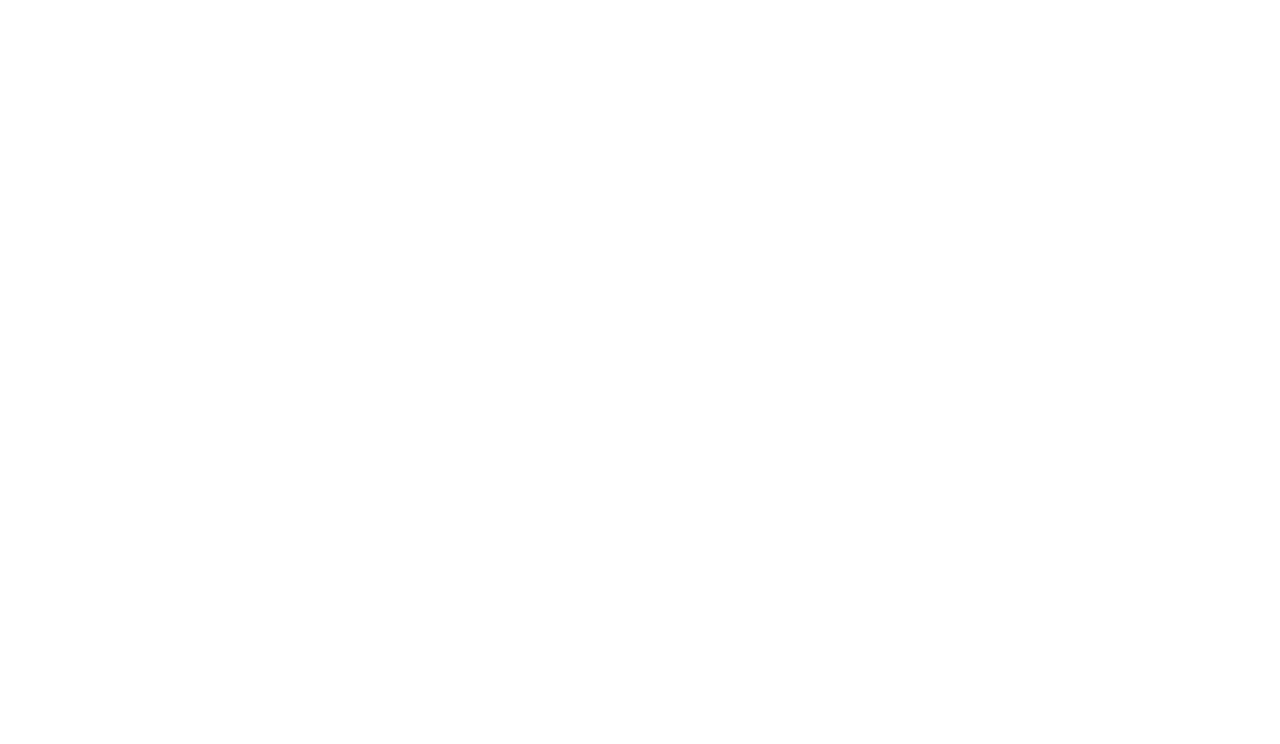
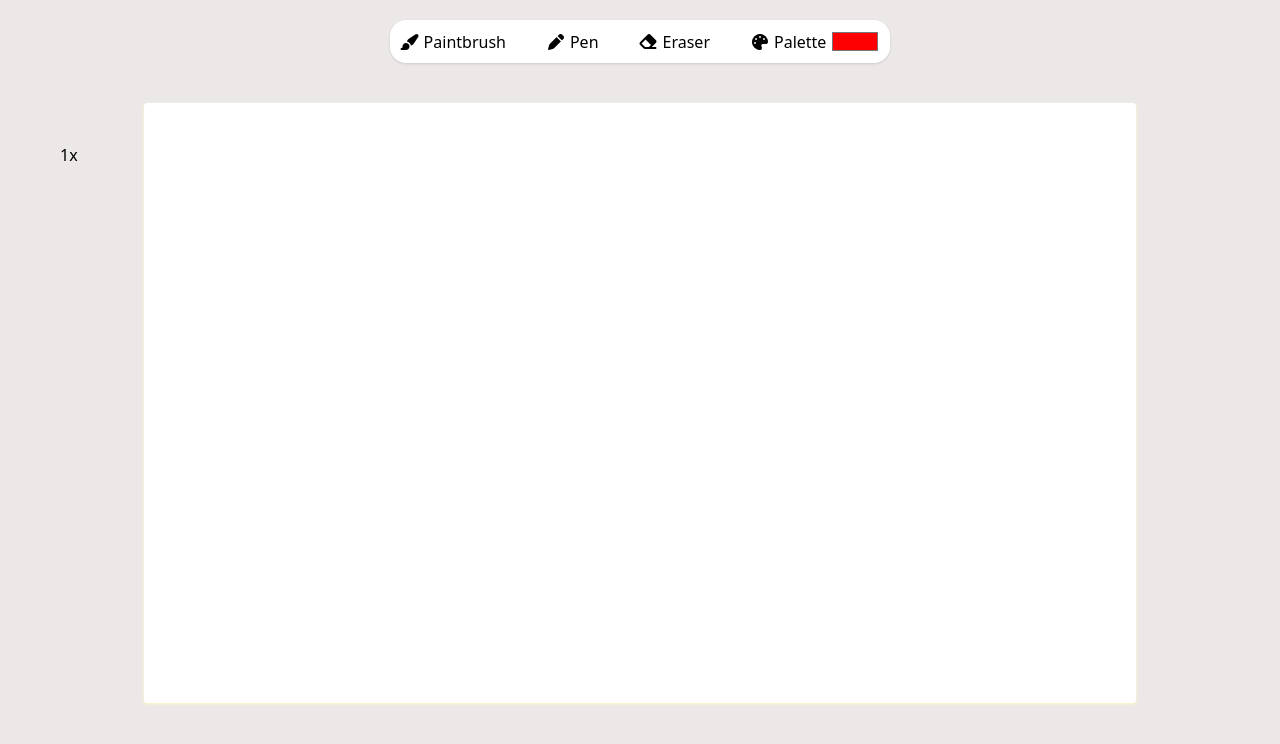
Before and after one commit to Andexenn/Painter, a plain HTML site: page index.html in a window 1280 px wide. Drawn offline with Linux system fonts and the light colour scheme.

Commit message:
1. basic HTML

```diff
--- a/index.html
+++ b/index.html
@@ -7,11 +7,45 @@
     <title>Painter</title>
     <link href="./src/output.css" rel="stylesheet">
     <link rel="icon" href="/img/favicon.png" type="image/x-icon">
+    <link rel="stylesheet" href="https://cdnjs.cloudflare.com/ajax/libs/font-awesome/7.0.0/css/all.min.css"
+        integrity="sha512-DxV+EoADOkOygM4IR9yXP8Sb2qwgidEmeqAEmDKIOfPRQZOWbXCzLC6vjbZyy0vPisbH2SyW27+ddLVCN+OMzQ=="
+        crossorigin="anonymous" referrerpolicy="no-referrer" />
 </head>
 
-<body class="min-h-screen w-full">
+<body class="min-h-screen w-full bg-[#ECE8E8] p-5">
 
+    <div class="tools flex gap-10 bg-white justify-center w-[500px] mx-auto rounded-2xl py-2 shadow">
+        <div class="paint-brush" id="paint-brush">
+            <i class="fa-solid fa-paintbrush"></i>
+            <span>Paintbrush</span>
+        </div>
+        <div class="pen" id="pen">
+            <i class="fa-solid fa-pen"></i>
+            <span>Pen</span>
+        </div>
+        <div class="eraser" id="eraser">
+            <i class="fa-solid fa-eraser"></i>
+            <span>Eraser</span>
+        </div>
+        <div class="palette" id="palette">
+            <i class="fa-solid fa-palette"></i>
+            <label class="cursor-pointer" for="colorPicker">Palette</label>
+            <input class="cursor-pointer" type="color" id="colorPicker" name="colorPicker" value="#ff0000">
+        </div>
+    </div>
 
+    <div class="wrapper relative w-full mt-10">
+
+        <div class="speed absolute top-10 left-10">
+            <div class="speed-bar">1x</div>
+        </div>
+
+        <div class="bg-white w-4/5 h-[600px] mx-auto rounded shadow shadow-yellow-100">
+            <canvas>
+
+            </canvas>
+        </div>
+    </div>
 
     <script src="./main.js"></script>
 </body>
--- a/src/input.css
+++ b/src/input.css
@@ -1 +1,9 @@
 @import "tailwindcss";
+
+.paint-brush,
+.pen,
+.eraser,
+.palette{
+    cursor: pointer;
+    @apply flex justify-center items-center gap-1
+}
```
Also changed, not shown: src/output.css.
